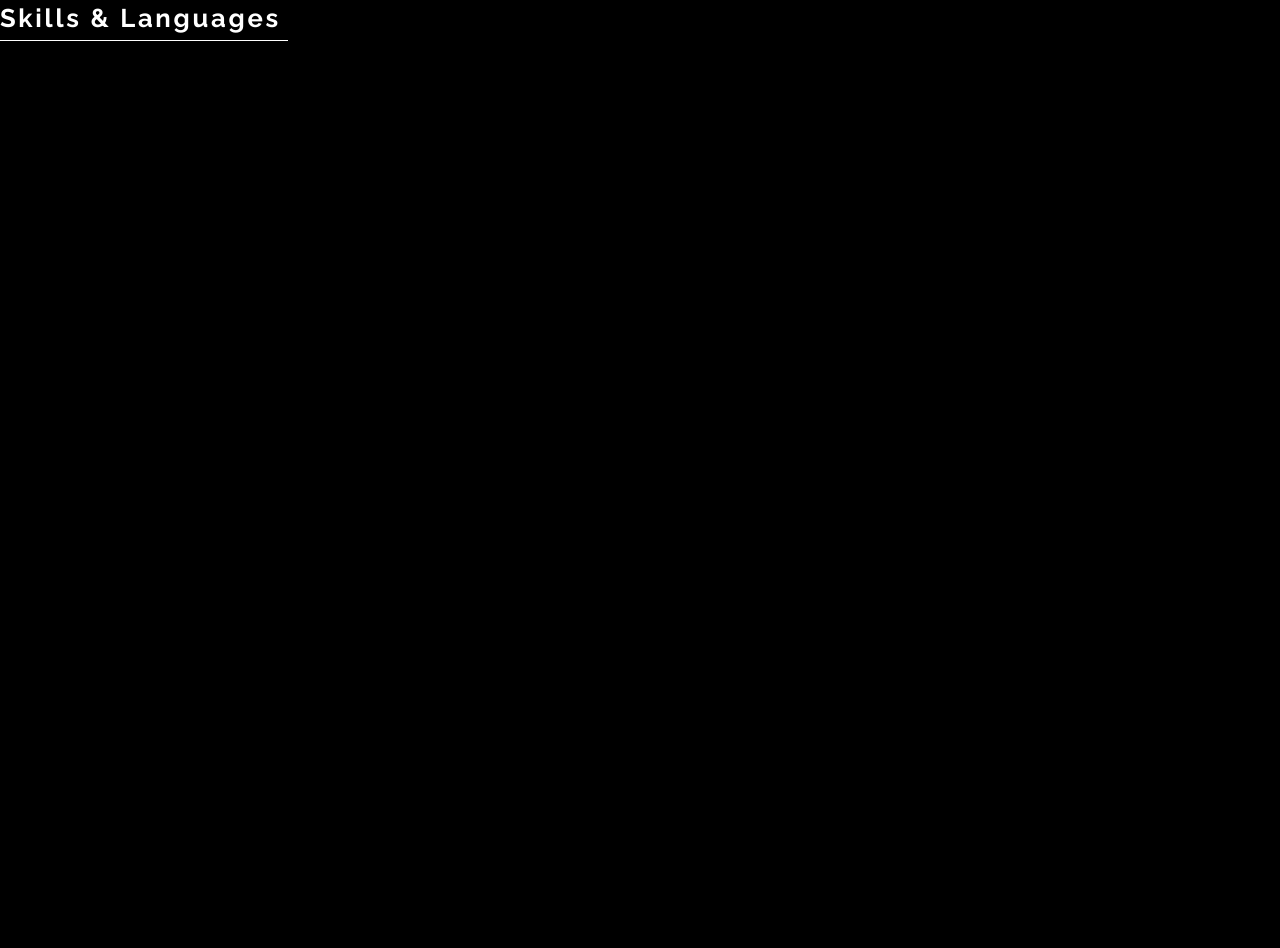
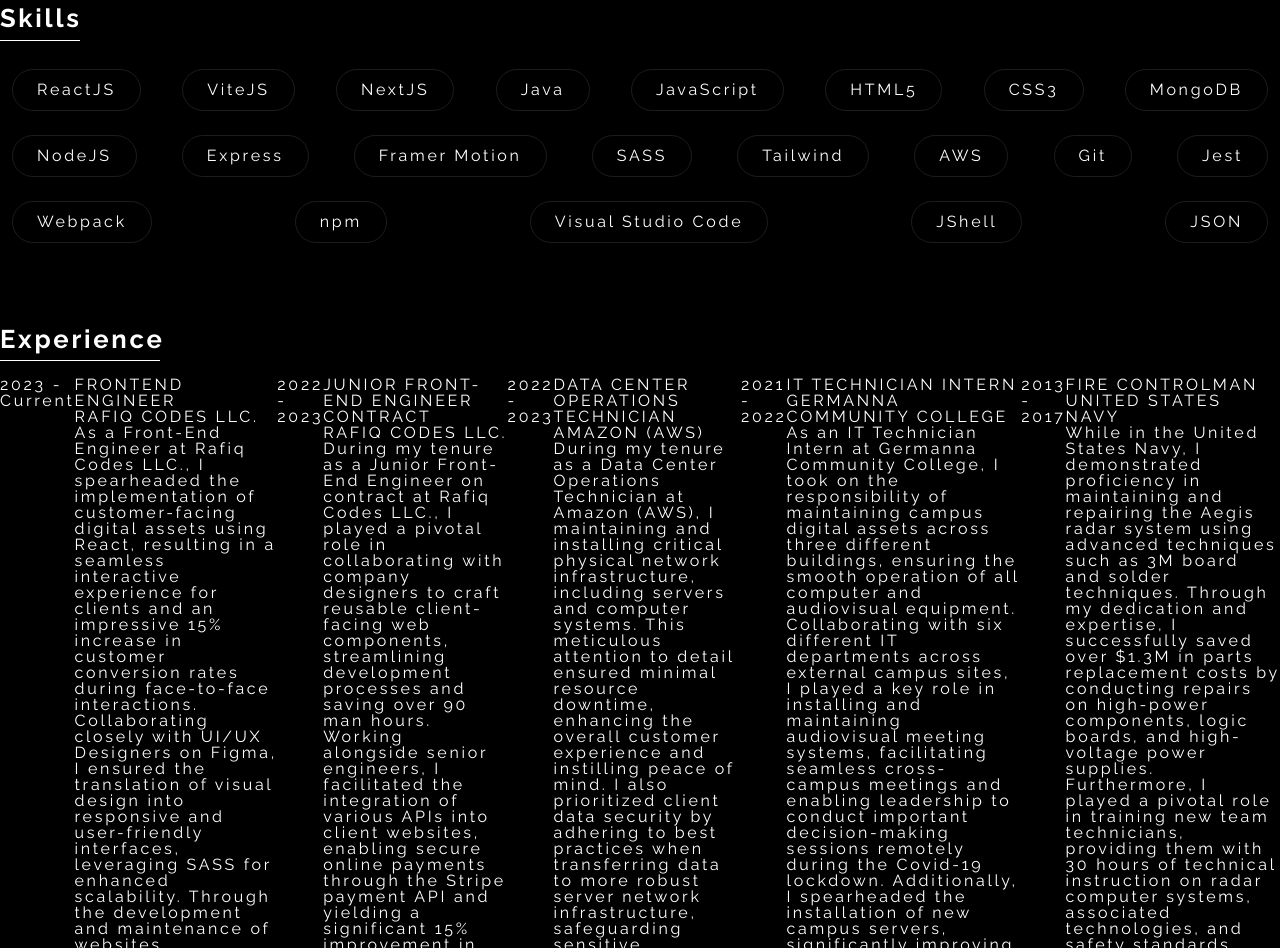
Before and after one commit to FerrisChang/portfolio-two, a React (Vite) app in the folder Front-end/: page / in a window 1280 px wide. Shown: the part 864-1812 px from the top of the page. Before the commit the page ends 1600 px from the top, so only its background shows below. Built offline with nearby package versions, Linux system fonts and the light colour scheme.

Commit message:
Jobs added to json file

```diff
--- a/Front-end/src/assets/skills.json
+++ b/Front-end/src/assets/skills.json
@@ -1,6 +1,92 @@
 {
-  "skills" : ["ReactJS", "ViteJS", "NextJS", "Java",
-    "JavaScript", "HTML5", "CSS3", "NodeJS", "Express",
-    "SASS", "Tailwind", "AWS", "Git", "Jest",
-    "Webpack", "npm", "Visual Studio Code", "JShell"]
+  "skills": [
+    "ReactJS",
+    "ViteJS",
+    "NextJS",
+    "Java",
+    "JavaScript",
+    "HTML5",
+    "CSS3",
+    "MongoDB",
+    "NodeJS",
+    "Express",
+    "Framer Motion",
+    "SASS",
+    "Tailwind",
+    "AWS",
+    "Git",
+    "Jest",
+    "Webpack",
+    "npm",
+    "Visual Studio Code",
+    "JShell",
+    "JSON"
+  ],
+  "work": [
+    {
+      "year": "2023 - Current",
+      "title": "FRONTEND ENGINEER",
+      "company": "RAFIQ CODES LLC.",
+      "desc": "As a Front-End Engineer at Rafiq Codes LLC., I spearheaded the implementation of customer-facing digital assets using React, resulting in a seamless interactive experience for clients and an impressive 15% increase in customer conversion rates during face-to-face interactions. Collaborating closely with UI/UX Designers on Figma, I ensured the translation of visual design into responsive and user-friendly interfaces, leveraging SASS for enhanced scalability. Through the development and maintenance of websites, incorporating HTML, CSS, and JavaScript frameworks, I optimized the user experience, leading to improved search engine optimization (SEO). Additionally, my collaboration with backend developers facilitated the integration of the frontend with Express servers, implementing CRUD operations in internal tools and generating an estimated $50,000 in cost savings for the company.",
+      "skills": [
+        "Express",
+        "Figma",
+        "AWS",
+        "Java",
+        "NextJS"
+      ]
+    },
+    {
+      "year": "2022 - 2023",
+      "title": "JUNIOR FRONT-END ENGINEER CONTRACT",
+      "company": "RAFIQ CODES LLC.",
+      "desc": "During my tenure as a Junior Front-End Engineer on contract at Rafiq Codes LLC., I played a pivotal role in collaborating with company designers to craft reusable client-facing web components, streamlining development processes and saving over 90 man hours. Working alongside senior engineers, I facilitated the integration of various APIs into client websites, enabling secure online payments through the Stripe payment API and yielding a significant 15% improvement in sales conversions. Additionally, my dedication to staying abreast of emerging frameworks and technologies ensured that our projects remained optimized and aligned with industry standards, contributing to a more efficient and forward-thinking development environment.",
+      "skills": [
+        "Jest",
+        "JSON",
+        "Tailwind",
+        "SASS",
+        "ViteJS"
+      ]
+    },
+    {
+      "year": "2022 - 2023",
+      "title": "DATA CENTER OPERATIONS TECHNICIAN",
+      "company": "AMAZON (AWS)",
+      "desc": "During my tenure as a Data Center Operations Technician at Amazon (AWS), I maintaining and installing critical physical network infrastructure, including servers and computer systems. This meticulous attention to detail ensured minimal resource downtime, enhancing the overall customer experience and instilling peace of mind. I also prioritized client data security by adhering to best practices when transferring data to more robust server network infrastructure, safeguarding sensitive information. Additionally, I took the lead in training new operations technicians on best practices for handling server and data transfers, resulting in a remarkable 15% reduction in user errors and enabling us to swiftly bring customer servers back online when needed.",
+      "skills": [
+        "AWS",
+        "Putty",
+        "Leadership",
+        "Teamwork",
+        "Adaptability"
+      ]
+    },
+    {
+      "year": "2021 - 2022",
+      "title": "IT TECHNICIAN INTERN",
+      "company": "GERMANNA COMMUNITY COLLEGE",
+      "desc": "As an IT Technician Intern at Germanna Community College, I took on the responsibility of maintaining campus digital assets across three different buildings, ensuring the smooth operation of all computer and audiovisual equipment. Collaborating with six different IT departments across external campus sites, I played a key role in installing and maintaining audiovisual meeting systems, facilitating seamless cross-campus meetings and enabling leadership to conduct important decision-making sessions remotely during the Covid-19 lockdown. Additionally, I spearheaded the installation of new campus servers, significantly improving the speed and security of user information and personal data transfers. This initiative not only enhanced student access to essential resources such as payment methods and class scheduling but also contributed to a more efficient and streamlined campus IT infrastructure.",
+      "skills": [
+        "Switches",
+        "Routers",
+        "Server Management",
+        "Bash",
+        "Linux"
+      ]
+    },
+    {
+      "year": "2013 - 2017",
+      "title": "FIRE CONTROLMAN",
+      "company": "UNITED STATES NAVY",
+      "desc": "While in the United States Navy, I demonstrated proficiency in maintaining and repairing the Aegis radar system using advanced techniques such as 3M board and solder techniques. Through my dedication and expertise, I successfully saved over $1.3M in parts replacement costs by conducting repairs on high-power components, logic boards, and high-voltage power supplies. Furthermore, I played a pivotal role in training new team technicians, providing them with 30 hours of technical instruction on radar computer systems, associated technologies, and safety standards. Additionally, I ensured compliance with federal, Department of Defense (DoD), and Department of the Navy (DON) Information Assurance (IA) requirements, underscoring my commitment to maintaining the highest standards of security and integrity in all operations.",
+      "skills": [
+        "3M",
+        "Time Management",
+        "Critical thinking",
+        "Leadership",
+        "Linux"
+      ]
+    }
+  ]
 }
--- a/Front-end/src/components/Sections/SkillWork.css
+++ b/Front-end/src/components/Sections/SkillWork.css
@@ -5,11 +5,44 @@
   margin: 0rem 0rem 4rem 0rem;
 }
 
-#special-skill {
+#special-title-format {
   padding: 0.5rem 0rem;
   border-bottom: 1px;
   border-color: white;
   border-style: solid;
   margin-bottom: 1rem;
-  max-width: 18rem;
+  max-width: 5rem;
 }
+
+#skill-container {
+  flex-direction: row;
+  flex-wrap: wrap;
+  justify-content: space-between;
+  margin-bottom: 4rem;
+}
+
+#skills {
+  padding: .75rem 1.5rem;
+  margin: .75rem;
+  align-items: center;
+  justify-content: center;
+  border-radius: 99px;
+  border-width: 1px;
+  border-style: solid;
+  border-color: #212121da;
+}
+#skills:hover {
+  cursor: default;
+  transition: 1s ease;
+  background-color:  #93e9be;
+  border-color: white;
+}
+
+#special-work-format {
+  padding: 0.5rem 0rem;
+  border-bottom: 1px;
+  border-color: white;
+  border-style: solid;
+  margin-bottom: 1rem;
+  max-width: 10rem;
+}
--- a/Front-end/src/components/Sections/SkillWork.jsx
+++ b/Front-end/src/components/Sections/SkillWork.jsx
@@ -1,18 +1,58 @@
 import React, { useState } from 'react'
 import './SkillWork.css'
+import document from '../../assets/skills.json'
 
 const SkillWork = () => {
   const [skills, setSkills] = useState([])
+  const [work, setWork] = useState([])
+  const parsedSkills = document.skills
+  const parsedWork = document.work
+
+  useState(() => {
+    try {
+      setSkills(parsedSkills)
+      setWork(parsedWork)
+    } catch (err) {
+      console.error('Error fetching document', err.message)
+    }
+  },[])
 
   return (
     <div id='SkillWork-Section' className='flex-container'>
-      <h2 id='special-skill' className='subheading-font'>Skills & Languages</h2>
-      <div>
-        {
-
-        }
+      <h2 id='special-title-format' className='subheading-font'>Skills</h2>
+      <div id='skill-container' className='flex-container'>
+        {skills.map((item, index) => (
+          <div id='skills' className='flex-container' key={index}>
+            {item}
+          </div>
+        ))}
       </div>
-      <div></div>
+      <h2 id='special-work-format' className='subheading-font'>Experience</h2>
+      <div id='experience-container' className='flex-container'>
+        {work.map((item, index) => (
+          <div id='experience' className='flex-container' key={index}>
+            <div>{item.year}</div>
+            <div>
+              <div>
+                <div>
+                  {item.title}
+                </div>
+                <div>
+                  {item.company}
+                </div>
+              </div>
+              <div>
+                <div>{item.desc}</div>
+                <div>
+                  {item.skills.map((element, idx) => (
+                  <p key={idx}>{element}</p>
+                  ))}
+                </div>
+              </div>
+            </div>
+          </div>
+        ))}
+      </div>
     </div>
   )
 }
```
